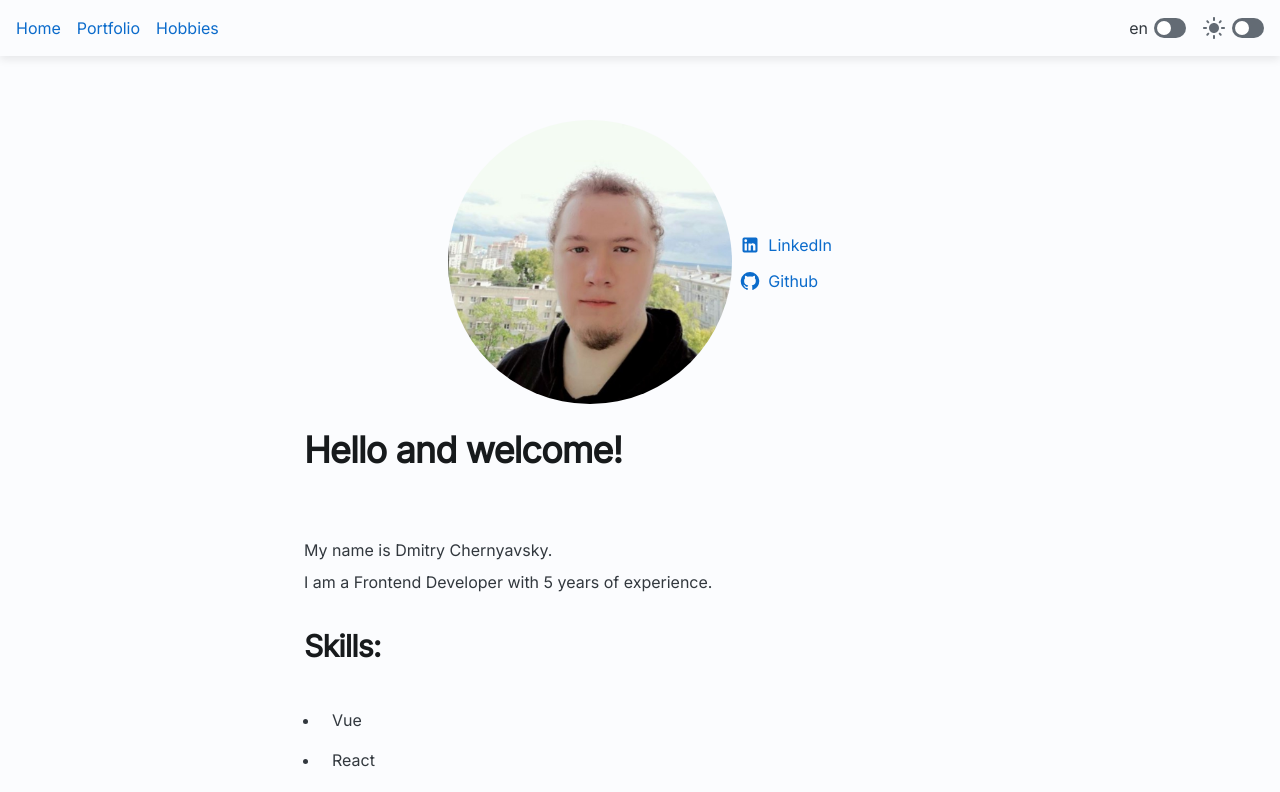
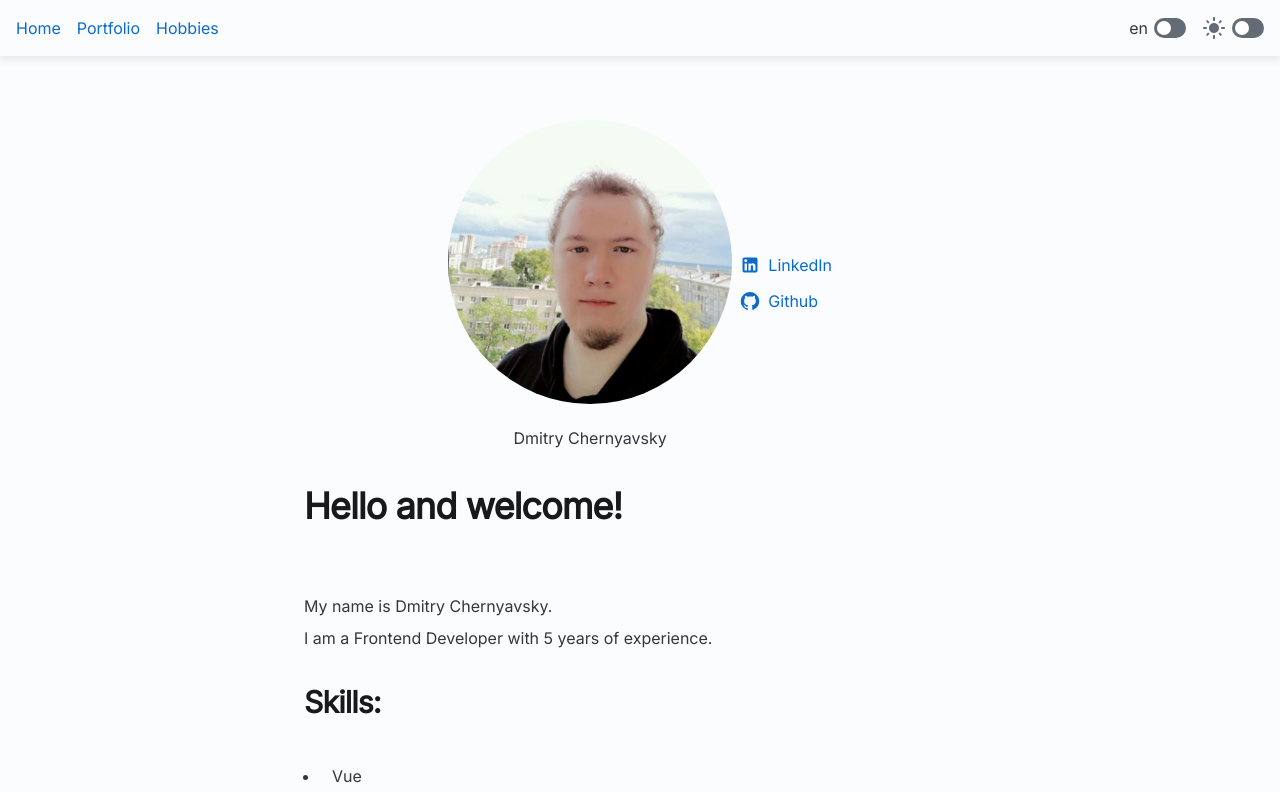
Before and after one commit to themrdemonized/portfolio-react, a Next.js app: page / in a window 1280 px wide. Shown: the top 792 px of the page. Built offline with nearby package versions, Linux system fonts and the light colour scheme.

Commit message:
build fixes

```diff
--- a/package.json
+++ b/package.json
@@ -51,10 +51,12 @@
     "babel-jest": "^29.6.3",
     "clsx": "^2.0.0",
     "concurrently": "^8.2.1",
+    "cypress": "^13.1.0",
     "identity-obj-proxy": "^3.0.0",
     "jest": "^29.6.4",
     "jest-environment-jsdom": "^29.6.4",
     "next-router-mock": "^0.9.9",
+    "sharp": "^0.32.5",
     "ts-jest": "^29.1.1",
     "ts-node": "^10.9.1"
   }
--- a/src/components/ProfilePicWithLinks/ProfilePicWithLinks.tsx
+++ b/src/components/ProfilePicWithLinks/ProfilePicWithLinks.tsx
@@ -5,6 +5,7 @@ import LinkedIn from '@mui/icons-material/LinkedIn'
 import Github from '@mui/icons-material/GitHub'
 import MyLink from '../Link/MyLink'
 import styles from './ProfilePicWithLinks.module.scss'
+import { Typography } from '@mui/joy'
 
 export default function ProfilePicWithLinks() {
     const {dict} = useDict()
@@ -24,6 +25,9 @@ export default function ProfilePicWithLinks() {
                         />
                     </span>
                 </MyLink>
+                <Typography level='body-md' marginTop={2} textAlign={'center'}>
+                    {dict.name}
+                </Typography>
             </div>
             <div className='space-y-2'>
                 <MyLink
--- a/src/dictionary/DictionaryContext.tsx
+++ b/src/dictionary/DictionaryContext.tsx
@@ -43,6 +43,7 @@ function DictSwitcherOnMount() {
 			language: lang,
 			type: 'SwitchLanguage'
 		})
+  // eslint-disable-next-line react-hooks/exhaustive-deps
 	}, [])
 
   return <></>
--- a/src/pages/_app.tsx
+++ b/src/pages/_app.tsx
@@ -15,7 +15,7 @@ import { DictProvider, useDict } from '@/dictionary/DictionaryContext'
 interface headTagsProps {
 	title?: string,
 }
-export function getHeadTags({title} : headTagsProps) {
+export function HeadTags({title} : headTagsProps) {
 	const {dict} = useDict()
 	const headTitle = title ? `${title} | ${dict.head.title}` : `${dict.head.title}`
 	return (
--- a/src/pages/hobbies.tsx
+++ b/src/pages/hobbies.tsx
@@ -1,13 +1,15 @@
 import Animatable from "@/components/Animatable"
 import { useDict } from "@/dictionary/DictionaryContext"
 import Head from "next/head"
-import { getHeadTags } from "./_app"
+import { HeadTags } from "./_app"
 
 export default function Hobbies() {
 	const {dict} = useDict()
 	return (
 	<>
-		{getHeadTags({title: dict.hobbies.title})}
+		<HeadTags
+			title={dict.hobbies.title}
+		/>
 		<Animatable>
 			<div>
 				<h1>
--- a/src/pages/index.tsx
+++ b/src/pages/index.tsx
@@ -1,6 +1,6 @@
 import Animatable from "@/components/Animatable"
 import { useDict } from "@/dictionary/DictionaryContext"
-import { getHeadTags } from "./_app"
+import { HeadTags } from "./_app"
 import { List, ListItem, Typography } from "@mui/joy"
 import ProfilePicWithLinks from "@/components/ProfilePicWithLinks/ProfilePicWithLinks"
 
@@ -28,9 +28,11 @@ export default function Home() {
 	}
 	return (
 		<>
-			{getHeadTags({title: dict.index.title})}
+			<HeadTags
+				title={dict.index.title}
+			/>
 			<Animatable>
-				<div className="mb-4 flex justify-center items-center">
+				<div className="mb-8 flex justify-center items-center">
 					<ProfilePicWithLinks/>
 				</div>
 				<div>
--- a/src/pages/portfolio.tsx
+++ b/src/pages/portfolio.tsx
@@ -2,7 +2,7 @@ import Animatable from "@/components/Animatable"
 import PortfolioCard from "@/components/PortfolioCard/PortfolioCard"
 import { useDict } from "@/dictionary/DictionaryContext"
 import { Typography } from "@mui/joy"
-import { getHeadTags } from "./_app"
+import { HeadTags } from "./_app"
 
 import "yet-another-react-lightbox/styles.css";
 import "yet-another-react-lightbox/plugins/thumbnails.css";
@@ -39,7 +39,9 @@ export default function Portfolio() {
 	const {dict} = useDict()
 	return (
 		<>
-			{getHeadTags({title: dict.portfolio.title})}
+			<HeadTags
+				title={dict.portfolio.title}
+			/>
 			<Animatable>
 				<Typography level="h1" marginBottom={4}>
 					{dict.portfolio.title}
```
Also changed, not shown: 1 other file (tests, documents, lock files or other folders).
